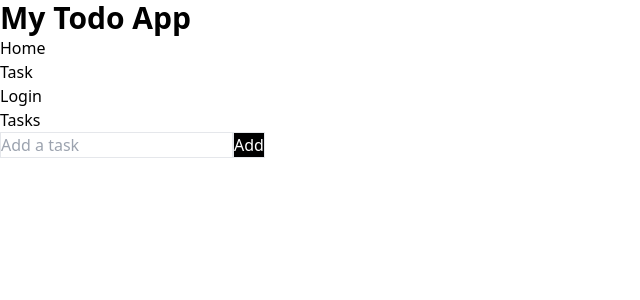
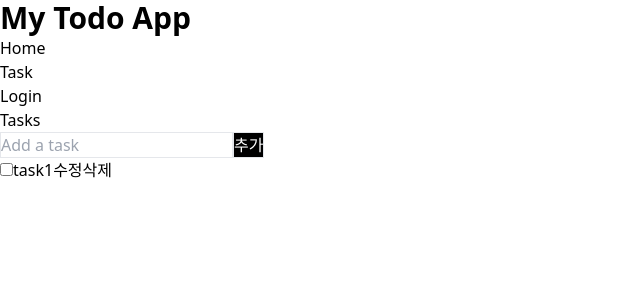
Before and after one commit to SiHyung-Lee/todo, a React (Vite) app: page /task in a window 1280 px wide. Shown: the top 300 px of the page, without its empty margins (0-640 px from the left). Built offline with nearby package versions, Linux system fonts and the light colour scheme.

Commit message:
삭제 기능 추가가

```diff
--- a/src/components/TaskInput.jsx
+++ b/src/components/TaskInput.jsx
@@ -9,7 +9,13 @@ const TaskInput = ({ addTask }) => {
 
   const handleSubmit = (event) => {
     event.preventDefault();
-    addTask({ id: new Date(), title: value, completed: false });
+    const nowDate = new Date()
+      .toISOString()
+      .slice(0, 23)
+      .replace("T", "_")
+      .replace(/[-:]/g, "")
+      .replace(".", "_");
+    addTask({ id: nowDate, text: value, completed: false });
     setValue("");
   };
 
@@ -22,8 +28,10 @@ const TaskInput = ({ addTask }) => {
         value={value}
         className="border"
       />
-      <button type="submit" className="border bg-black text-white">
-        Add
+      <button
+        type="submit"
+        className="border bg-black text-white">
+        추가
       </button>
     </form>
   );
--- a/src/components/TaskItem.jsx
+++ b/src/components/TaskItem.jsx
@@ -1,14 +1,27 @@
 import { useState } from "react";
 
-const TaskItem = ({ task: { title, completed } }) => {
+const TaskItem = ({ task: { id, text, completed }, deleteTask }) => {
   const [value, setValue] = useState(completed);
   const handleChange = (event) => {
     setValue(event.target.checked);
   };
+  const handleRemoveTask = () => {
+    deleteTask(id);
+  };
   return (
     <div>
-      <input type="checkbox" checked={value} onChange={handleChange} />
-      <span>{title}</span>
+      <input
+        type="checkbox"
+        checked={value}
+        onChange={handleChange}
+      />
+      <span>{text}</span>
+      <button type="button">수정</button>
+      <button
+        type="button"
+        onClick={handleRemoveTask}>
+        삭제
+      </button>
     </div>
   );
 };
--- a/src/components/TaskList.jsx
+++ b/src/components/TaskList.jsx
@@ -1,10 +1,14 @@
 import TaskItem from "./TaskItem.jsx";
 
-const TaskList = ({ tasks }) => {
+const TaskList = ({ tasks, deleteTask }) => {
   return (
     <>
       {tasks.map((task) => (
-        <TaskItem key={task.id} task={task} />
+        <TaskItem
+          key={task.id}
+          task={task}
+          deleteTask={deleteTask}
+        />
       ))}
     </>
   );
--- a/src/pages/Task.jsx
+++ b/src/pages/Task.jsx
@@ -2,7 +2,13 @@ import TaskList from "../components/TaskList";
 import TaskInput from "../components/TaskInput.jsx";
 import { useState } from "react";
 
-const initialTasks = [];
+const initialTasks = [
+  {
+    id: 0,
+    text: "task1",
+    completed: false,
+  },
+];
 
 const Task = () => {
   const [tasks, setTasks] = useState(initialTasks);
@@ -10,11 +16,18 @@ const Task = () => {
     setTasks([...tasks, newTask]);
   };
 
+  const deleteTask = (id) => {
+    setTasks((prevList) => prevList.filter((item) => item.id !== id));
+  };
+  console.log(tasks);
   return (
     <>
       <h2>Tasks</h2>
       <TaskInput addTask={addTask} />
-      <TaskList tasks={tasks} />
+      <TaskList
+        tasks={tasks}
+        deleteTask={deleteTask}
+      />
     </>
   );
 };
```
